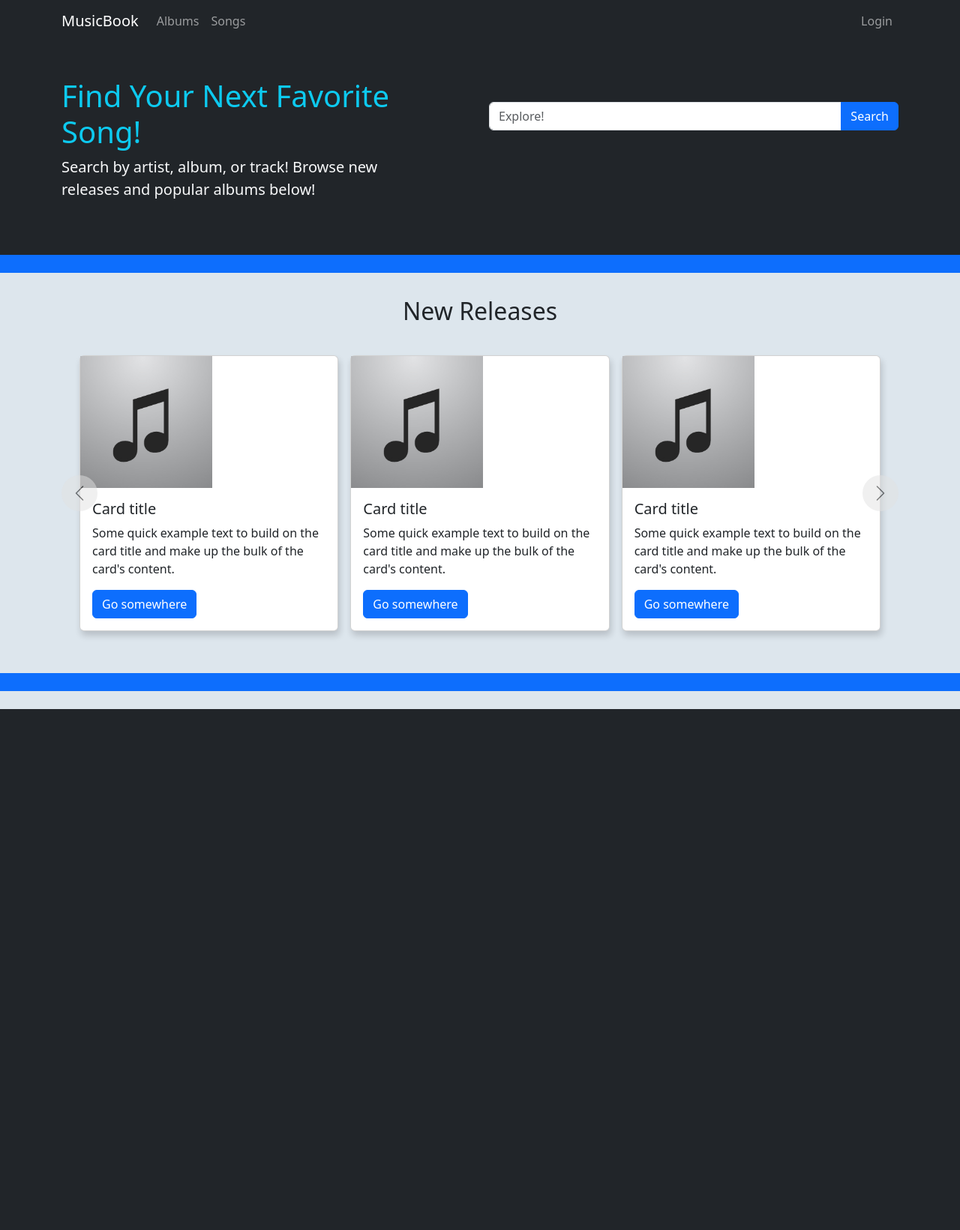
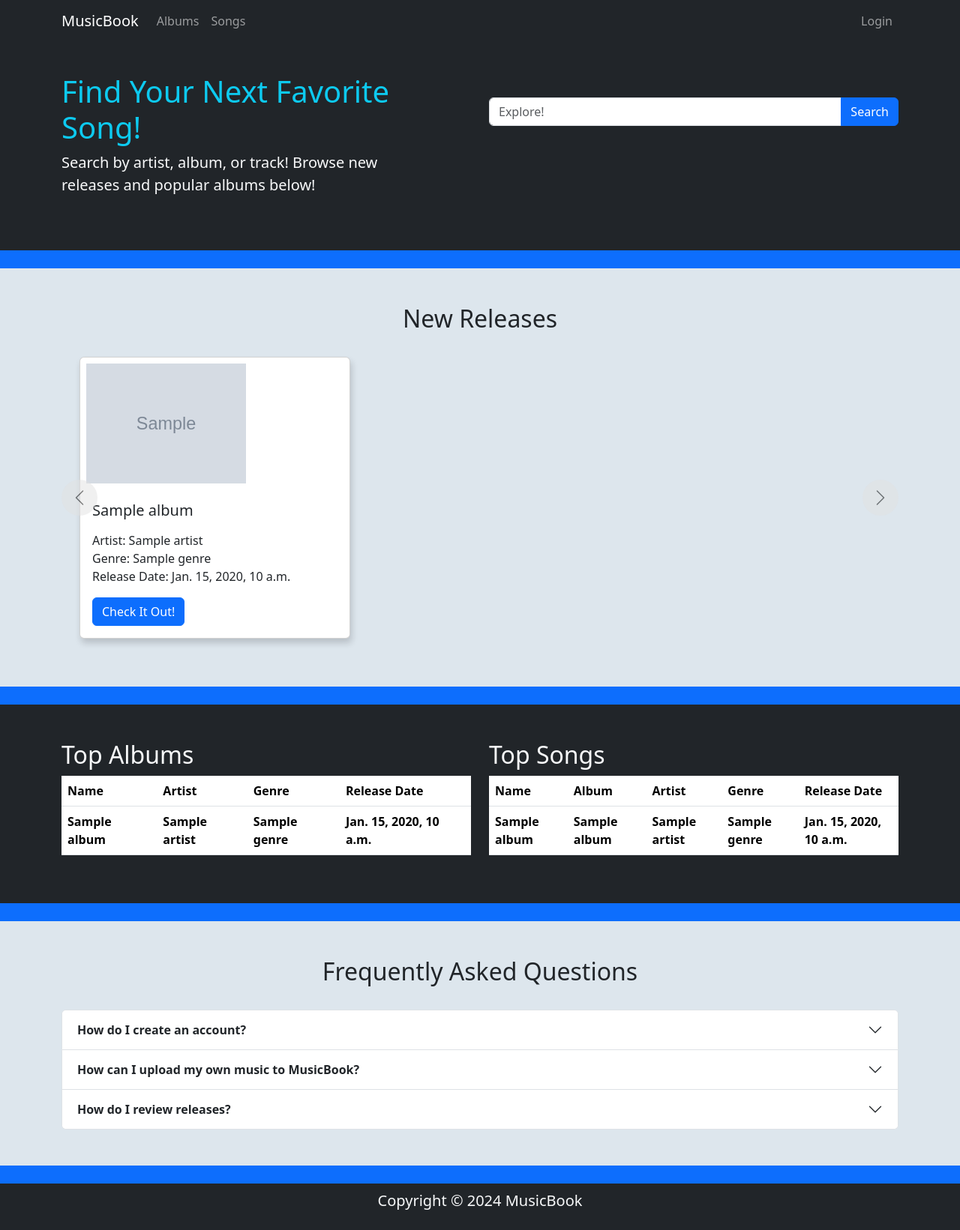
Before and after one commit to Weetabicx/django_project, a Django app: template musicbox/templates/user/index.html in a window 1280 px wide. Shown: the whole page at 75% size. Before the commit the page ends 946 px from the top, so only its background shows below. Run offline with Django 3.2, Linux system fonts and the light colour scheme; the template is opened without the code that fills it: most values are stand-ins (such as "Sample title", 1, 10 or a date in 2020); grey boxes marked "Sample" are stand-in pictures; lists and menus that the app fills with data are empty; some libraries are stand-ins or nearby versions.

Commit message:
Finalised Index Layout

```diff
--- a/musicbox/templates/base.html
+++ b/musicbox/templates/base.html
@@ -5,6 +5,7 @@
     <meta charset="UTF-8">
     <meta name="viewport" content="width=device-width, initial-scale=1.0">
 	<link href="https://cdn.jsdelivr.net/npm/bootstrap@5.3.3/dist/css/bootstrap.min.css" rel="stylesheet" integrity="sha384-QWTKZyjpPEjISv5WaRU9OFeRpok6YctnYmDr5pNlyT2bRjXh0JMhjY6hW+ALEwIH" crossorigin="anonymous">
+	<link rel="stylesheet" href="https://cdn.jsdelivr.net/npm/bootstrap-icons@1.3.0/font/bootstrap-icons.css">
 
 	<title>
 		{% block title %}My Django Project{% endblock %}
@@ -12,11 +13,13 @@
 
     {% block styles %}
 	<style>
-		.opacity-90 {
-			opacity: 0.9;
-		}
 		.custom-background {
 			background-color: #DDE6ED;
+		}
+		body::before {
+			display: block;
+			content: '';
+			height: 50px;
 		}
 	</style>
     {% endblock %}
@@ -27,7 +30,7 @@
 
 	<header>
 		{% block nav %}
-		<nav class="navbar navbar-expand-lg bg-dark navbar-dark">
+		<nav class="navbar navbar-expand-lg bg-dark navbar-dark fixed-top">
 			<div class="container">
 				<a class="navbar-brand" href="{% url 'user:index' %}">MusicBook</a>
 
@@ -60,8 +63,10 @@
         {% endblock %}
     </main>
 
-    <footer>
-
+    <footer class="bg-dark p-2 text-light text-center position-relative">
+		<div class="container">
+			<p class="lead">Copyright &copy; 2024 MusicBook</p>
+		</div>
     </footer>
 
     {% block scripts %}
--- a/musicbox/templates/user/index.html
+++ b/musicbox/templates/user/index.html
@@ -30,6 +30,7 @@
 		}
 		.card {
 			margin: 0 .5em;
+			width: calc(100%/3);
 		}
 		.image-wrapper {
 			height: 22vh;
@@ -66,6 +67,10 @@
 		width: 1.5rem;
 		height: 1.5rem;
 	}
+	.no-bullets,.no-bullets li{
+		list-style-type: none;
+		padding: 0;
+	}
 </style>
 {% endblock %}
 
@@ -82,8 +87,8 @@
 			</div>
 			<div class="col-md-6 my-3">
 				<div class="input-group py-3">
-					<input type="text" class="form-control" placeholder="Explore!">
-					<button class="btn btn-primary" type="button">Search</button>
+					<input name="query" type="text" class="form-control" placeholder="Explore!">
+					<button class="btn btn-primary" type="submit">Search</button>
 				</div>
 			</div>
 		</div>
@@ -94,109 +99,90 @@
 	<br>
 </section>
 
-<section class="text-dark">
-	<div class="container py-3">
+<section class="text-dark p-5">
+	<div class="container">
 
-		<h2 class="text-center py-3">New Releases</h2>
+		<h2 class="text-center pb-2">New Releases</h2>
 
 		<div id="releaseCarousel" class="carousel slide carousel-dark">
 			<div class="carousel-inner w-100">
 				<div class="carousel-item active">
+					{% if carousel1 %}
+					{% for album in carousel1 %}
 					<div class="card">
 						<div class="image-wrapper">
-							<img src="{{ MEDIA_URL }}default/album.jpg" alt="...">
+							{% if album.cover %}
+								<img class="p-2" src="{{ album.cover.url }}" alt="{{ album.name }}">
+							{% else %}
+								<img src="{{ MEDIA_URL }}default/image.jpg" alt="Default cover">
+							{% endif %}
 						</div>
 						<div class="card-body">
-							<h5 class="card-title">Card title</h5>
-							<p class="card-text">Some quick example text to build on the card title and make up the bulk of the card's content.</p>
-							<a href="#" class="btn btn-primary">Go somewhere</a>
+							<h5 class="card-title">{{ album.name }}</h5>
+							<p class="card-text">
+								<ul class="no-bullets">
+									<li>Artist: {{ album.artist }}</li>
+									<li>Genre: {{ album.genre }}</li>
+									<li>Release Date: {{ album.release_date }}</li>
+								</ul>
+							</p>
+							<a href="#" class="btn btn-primary">Check It Out!</a>
 						</div>
 					</div>
+					{% endfor %}
+					{% endif %}
+				</div>
+				<div class="carousel-item">
+					{% if carousel2 %}
+					{% for album in carousel2 %}
 					<div class="card">
 						<div class="image-wrapper">
-							<img src="{{ MEDIA_URL }}default/album.jpg" alt="...">
+							{% if album.cover %}
+							<img class="p-2" src="{{ album.cover.url }}" alt="{{ album.name }}">
+							{% else %}
+							<img src="{{ MEDIA_URL }}default/image.jpg" alt="Default cover">
+							{% endif %}
 						</div>
 						<div class="card-body">
-							<h5 class="card-title">Card title</h5>
-							<p class="card-text">Some quick example text to build on the card title and make up the bulk of the card's content.</p>
-							<a href="#" class="btn btn-primary">Go somewhere</a>
+							<h5 class="card-title">{{ album.name }}</h5>
+							<p class="card-text">
+							<ul class="no-bullets">
+								<li>Artist: {{ album.artist }}</li>
+								<li>Genre: {{ album.genre }}</li>
+								<li>Release Date: {{ album.release_date }}</li>
+							</ul>
+							</p>
+							<a href="#" class="btn btn-primary">Check It Out!</a>
 						</div>
 					</div>
+					{% endfor %}
+					{% endif %}
+				</div>
+				<div class="carousel-item">
+					{% if carousel3 %}
+					{% for album in carousel3 %}
 					<div class="card">
 						<div class="image-wrapper">
-							<img src="{{ MEDIA_URL }}default/album.jpg" alt="...">
+							{% if album.cover %}
+							<img class="p-2" src="{{ album.cover.url }}" alt="{{ album.name }}">
+							{% else %}
+							<img src="{{ MEDIA_URL }}default/image.jpg" alt="Default cover">
+							{% endif %}
 						</div>
 						<div class="card-body">
-							<h5 class="card-title">Card title</h5>
-							<p class="card-text">Some quick example text to build on the card title and make up the bulk of the card's content.</p>
-							<a href="#" class="btn btn-primary">Go somewhere</a>
+							<h5 class="card-title">{{ album.name }}</h5>
+							<p class="card-text">
+							<ul class="no-bullets">
+								<li>Artist: {{ album.artist }}</li>
+								<li>Genre: {{ album.genre }}</li>
+								<li>Release Date: {{ album.release_date }}</li>
+							</ul>
+							</p>
+							<a href="#" class="btn btn-primary">Check It Out!</a>
 						</div>
 					</div>
-				</div>
-				<div class="carousel-item">
-					<div class="card">
-						<div class="image-wrapper">
-							<img src="{{ MEDIA_URL }}default/album.jpg" alt="...">
-						</div>
-						<div class="card-body">
-							<h5 class="card-title">Card title</h5>
-							<p class="card-text">Some quick example text to build on the card title and make up the bulk of the card's content.</p>
-							<a href="#" class="btn btn-primary">Go somewhere</a>
-						</div>
-					</div>
-					<div class="card">
-						<div class="image-wrapper">
-							<img src="{{ MEDIA_URL }}default/album.jpg" alt="...">
-						</div>
-						<div class="card-body">
-							<h5 class="card-title">Card title</h5>
-							<p class="card-text">Some quick example text to build on the card title and make up the bulk of the card's content.</p>
-							<a href="#" class="btn btn-primary">Go somewhere</a>
-						</div>
-					</div>
-					<div class="card">
-						<div class="image-wrapper">
-							<img src="{{ MEDIA_URL }}default/album.jpg" alt="...">
-						</div>
-						<div class="card-body">
-							<h5 class="card-title">Card title</h5>
-							<p class="card-text">Some quick example text to build on the card title and make up the bulk of the card's content.</p>
-							<a href="#" class="btn btn-primary">Go somewhere</a>
-						</div>
-					</div>
-				</div>
-				<div class="carousel-item">
-					<div class="card">
-						<div class="image-wrapper">
-							<img src="{{ MEDIA_URL }}default/album.jpg" alt="...">
-						</div>
-						<div class="card-body">
-							<h5 class="card-title">Card title</h5>
-							<p class="card-text">Some quick example text to build on the card title and make up the bulk of the card's content.</p>
-							<a href="#" class="btn btn-primary">Go somewhere</a>
-						</div>
-					</div>
-					<div class="card">
-						<div class="image-wrapper">
-							<img src="{{ MEDIA_URL }}default/album.jpg" alt="...">
-						</div>
-						<div class="card-body">
-							<h5 class="card-title">Card title</h5>
-							<p class="card-text">Some quick example text to build on the card title and make up the bulk of the card's content.</p>
-							<a href="#" class="btn btn-primary">Go somewhere</a>
-						</div>
-					</div>
-					<div class="card">
-						<div class="image-wrapper">
-							<img src="{{ MEDIA_URL }}default/album.jpg" alt="...">
-						</div>
-						<div class="card-body">
-							<h5 class="card-title">Card title</h5>
-							<p class="card-text">Some quick example text to build on the card title and make up the bulk of the card's content.</p>
-							<a href="#" class="btn btn-primary">Go somewhere</a>
-						</div>
-					</div>
-				</div>
+					{% endfor %}
+					{% endif %}
 			</div>
 
 			<button class="carousel-control-prev" type="button" data-bs-target="#releaseCarousel" data-bs-slide="prev">
@@ -212,7 +198,119 @@
 	</div>
 </section>
 
-<section class="bg-primary my-4">
+<section class="bg-primary">
+	<br>
+</section>
+
+<section class="bg-dark text-light p-5">
+	<div class="container">
+		<div class="row">
+
+			<div class="col">
+				<h2>Top Albums</h2>
+				<table class="table table-hover">
+					<thead>
+						<tr>
+							<th scope="col">Name</th>
+							<th scope="col">Artist</th>
+							<th scope="col">Genre</th>
+							<th scope="col">Release Date</th>
+						</tr>
+					</thead>
+					<tbody>
+					{% if topAlbums %}
+					{% for album in topAlbums %}
+						<tr>
+							<th scope="row">{{ album.name }}</th>
+							<th>{{ album.artist }}</th>
+							<th>{{ album.genre }}</th>
+							<th>{{ album.release_date }}</th>
+						</tr>
+					{% endfor %}
+					{% endif %}
+				</table>
+			</div>
+
+			<div class="col">
+				<h2>Top Songs</h2>
+				<table class="table table-hover">
+					<thead>
+					<tr>
+						<th scope="col">Name</th>
+						<th scope="col">Album</th>
+						<th scope="col">Artist</th>
+						<th scope="col">Genre</th>
+						<th scope="col">Release Date</th>
+					</tr>
+					</thead>
+					<tbody>
+					{% if topAlbums %}
+					{% for album in topAlbums %}
+					<tr>
+						<th scope="row">{{ album.name }}</th>
+						<th>{{ album.album }}</th>
+						<th>{{ album.artist }}</th>
+						<th>{{ album.genre }}</th>
+						<th>{{ album.release_date }}</th>
+					</tr>
+					{% endfor %}
+					{% endif %}
+				</table>
+			</div>
+
+		</div>
+	</div>
+</section>
+
+<section class="bg-primary">
+	<br>
+</section>
+
+<section class="text-dark p-5">
+	<div class="container">
+
+		<h2 class="pb-4 text-center">Frequently Asked Questions</h2>
+
+		<div class="accordion" id="frequentQuestions">
+			<div class="accordion-item">
+				<h2 class="accordion-header">
+					<button class="accordion-button collapsed" type="button" data-bs-toggle="collapse" data-bs-target="#frequentQuestion-one">
+						<strong>How do I create an account?</strong>
+					</button>
+				</h2>
+				<div id="frequentQuestion-one" class="accordion-collapse collapse" data-bs-parent="#frequentQuestions">
+					<div class="accordion-body">To create an account, navigate to the 'Login' menu by clicking the login button at the top of the page. Once there, click the 'Sign Up' link at the bottom of the screen. This
+					will take you to a new menu, where you will be prompted to provide a username, email address and password. Once you submit this, your account will be created and you can login using your username and password.</div>
+				</div>
+			</div>
+			<div class="accordion-item">
+				<h2 class="accordion-header">
+					<button class="accordion-button collapsed" type="button" data-bs-toggle="collapse" data-bs-target="#frequentQuestion-two">
+						<strong>How can I upload my own music to MusicBook?</strong>
+					</button>
+				</h2>
+				<div id="frequentQuestion-two" class="accordion-collapse collapse" data-bs-parent="#frequentQuestions">
+					<div class="accordion-body">Uploading your own music to MusicBook is easy! Once logged in, you will see a new option 'Upload' appear on the navigation bar at the top of the screen. Click this button, and you will
+					be prompted between choosing between uploading an album or a song. Choose whichever suits you, and fill in the provided form. After you submit this form, navigate to the 'Albums' page, where you should see your brand new upload waiting for you!</div>
+				</div>
+			</div>
+			<div class="accordion-item">
+				<h2 class="accordion-header">
+					<button class="accordion-button collapsed" type="button" data-bs-toggle="collapse" data-bs-target="#frequentQuestion-three">
+						<strong>How do I review releases?</strong>
+					</button>
+				</h2>
+				<div id="frequentQuestion-three" class="accordion-collapse collapse" data-bs-parent="#frequentQuestions">
+					<div class="accordion-body">To review releases, first navigate to page of the release you would like to review. This can be done a number of ways, either through searching with the search bar, or finding it manually on the 'Albums' or 'Songs' pages.
+					Once on the page, ensure you are logged in. Logged in users will have access to the 'Review' button, where you can rate out of 5 stars, and comment on the release. Click publish, and your review will now turn up on the release's page.</div>
+				</div>
+			</div>
+		</div>
+
+	</div>
+</section>
+
+<section class="bg-primary">
 	<br>
 </section>
 
```
Also changed, not shown: musicbox/templates/user/login.html (+12 -7 lines), musicbox/templates/user/register.html (+13 -8 lines), musicbox/user/views.py (+16 -1 lines).
